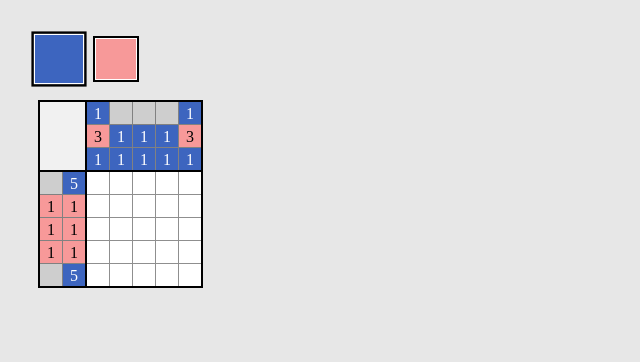
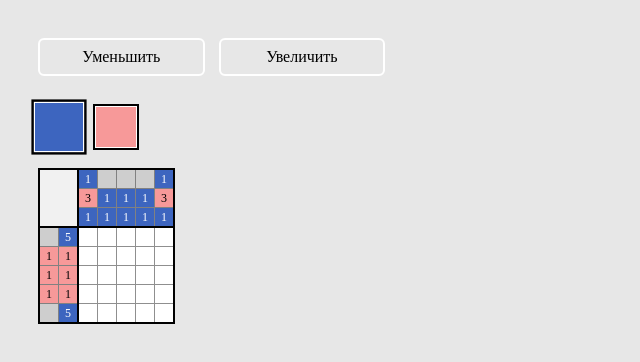
Before and after one commit to kacevnik/react-cross, a React (Create React App) app: page / in a window 1280 px wide. Shown: the top 362 px of the page, without its empty margins (0-640 px from the left). Built offline with nearby package versions, Linux system fonts and the light colour scheme.

Commit message:
Добавил кнопки увеличения и уменьшения клеток

```diff
--- a/src/components/App.css
+++ b/src/components/App.css
@@ -10,6 +10,7 @@ body {
 
 .cross-row-1 {
     display: flex;
+    box-sizing: content-box;
 }
 .cross-area {
     border: 2px solid #000;
@@ -31,7 +32,6 @@ body {
 .cross-top-row {
     display: flex;
     flex-wrap: wrap;
-    flex-direction: column;
     text-align: center;
     border-right: 1px solid #818181;
 }
@@ -167,3 +167,46 @@ body {
     background: #000;
     opacity: 0.3;
 }
+
+.nono-buttons > * {
+    box-sizing: border-box;
+}
+
+.nono-buttons {
+    display: flex;
+    flex-wrap: wrap;
+    margin: 0 -7px 20px -7px;
+    width: 45%;
+}
+
+.nono-buttons-item {
+    width: 33.333%;
+    padding: 0 7px;
+    margin: 0 0 10px 0;
+}
+
+.nono-buttons-item span {
+    display: block;
+    cursor: pointer;
+    text-align: center;
+    border: 2px solid #fff;
+    color: #000;
+    padding: 8px 12px;
+    -webkit-border-radius: 6px;
+    border-radius: 6px;
+    background: transparent;
+}
+
+.nono-buttons-item span:hover {
+    background-color: #ffffff;
+    border-color: #BDBDBD;
+}
+
+.nono-buttons-item .nono-buttons-empty:hover {
+    background-color: transparent;
+    border-color: #fff;
+}
+
+.nono-buttons-empty {
+    opacity: 0.7;
+}
--- a/src/components/App.js
+++ b/src/components/App.js
@@ -6,13 +6,14 @@ import CrossTop from './CrossTop';
 import CrossLeft from './CrossLeft';
 import CrossLabel from './CrossLabel';
 import SelectColors from './SelectColors';
+import NonoButtons from './NonoButtons';
 import './App.css';
 
 const Obj = {
   ans: '147372394546a61642cd2be769ef81fe',
   width: 5,
   height: 5,
-  size: 22,
+  size: 18,
   colors: [{ 'id': 1, color: '#3d65bf' },{ 'id': 2, color: '#f79999' }],
   top: [
     [{ count: 1, color: 1 }, { count: 3, color: 2 }, { count: 1, color: 1 }],
@@ -167,9 +168,22 @@ function App() {
       if (cBrightness > threshold){return "#000000";} else { return "#ffffff";}
   }
 
+  const onSize = (event) => {
+    let newSize = size;
+    if(event === 'minus' && size > 14) {
+      newSize = size - 2;
+      setSize(newSize)
+    }
+    if(event === 'plus' && size < 28) {
+      newSize = size + 2;
+      setSize(newSize)
+    }
+  }
+
   return (
-    <Context.Provider value={{ mouseDownEvent, mouseOverEvent, mouseUpEvent, changeColor, mouseLeaveEvent }}>
+    <Context.Provider value={{ mouseDownEvent, mouseOverEvent, mouseUpEvent, changeColor, mouseLeaveEvent, onSize }}>
       <div className="App">
+        <NonoButtons size={size} />
         {Obj.colors.length > 1 ? (<SelectColors colors={Obj.colors} color={color}/>) : ''}
         <div className="cross-row-1">
           <CrossLabel size={size} left={Obj.left[0].length} />
--- a/src/components/CrossArea.js
+++ b/src/components/CrossArea.js
@@ -17,6 +17,7 @@ function CrossArea({ size, cross, style }) {
                 {row.map(el => {
                     const styleElem = {
                         width: size,
+                        height: size,
                         backgroundColor: !el.color ? 'transparent' : el.color
                     }
                     return (
--- a/src/components/CrossTop.js
+++ b/src/components/CrossTop.js
@@ -24,6 +24,7 @@ function CrossTop({ colors, top, size, style, contrast }) {
                         let customColor = el.color ? colors.filter(c => c.id === el.color)[0].color : '#CACACA';
                         const styleElem = {
                             height: size,
+                            width: size,
                             fontSize: size - 6,
                             lineHeight: size + 1 + 'px',
                             backgroundColor: el.count ? customColor : defaulColor,
--- /dev/null
+++ b/src/components/NonoButtons.js
@@ -0,0 +1,18 @@
+import React, {useContext} from 'react'
+import { Context } from '../context';
+
+function NonoButtons({size}){
+    const { onSize } = useContext(Context);
+    return(
+        <div className="nono-buttons">
+            <div className="nono-buttons-item">
+                <span onClick={()=>onSize('minus')} className={size === 14 ? 'nono-buttons-empty' : ''}>Уменьшить</span>
+            </div>
+            <div className="nono-buttons-item">
+                <span onClick={()=>onSize('plus')} className={size === 28 ? 'nono-buttons-empty' : ''}>Увеличить</span>
+            </div>
+        </div>
+    )
+}
+
+export default NonoButtons
```
